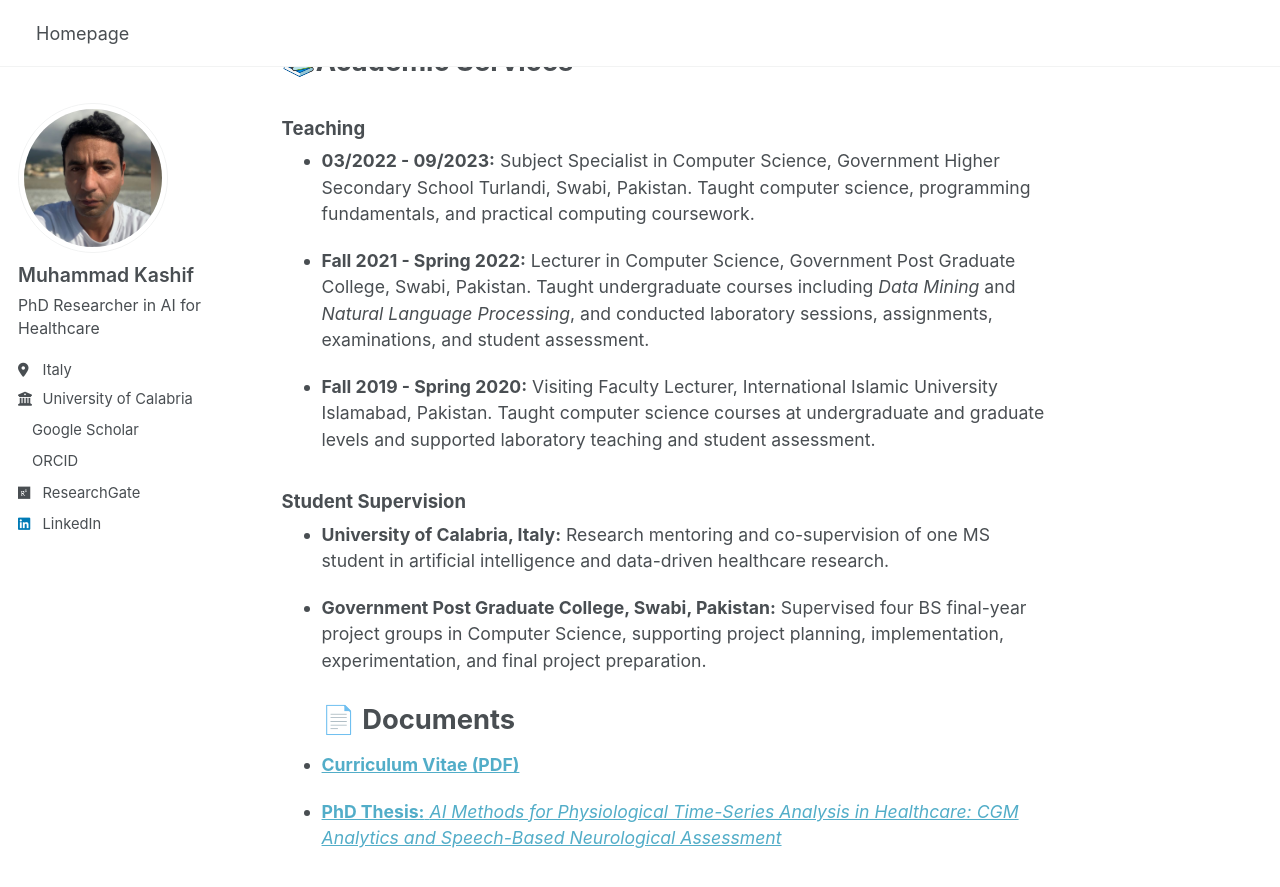
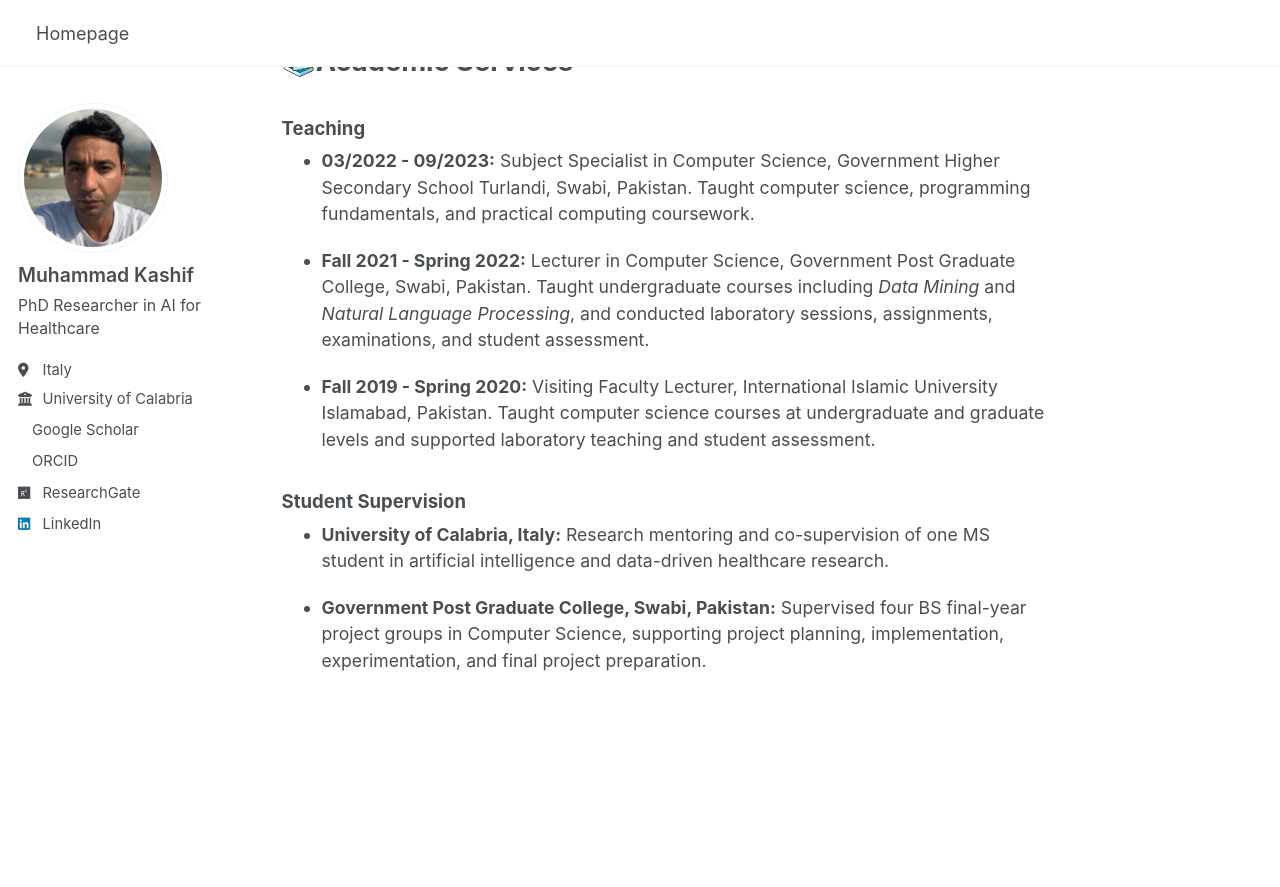
Before and after one commit to drkashifhon/drkashifhon.github.io, a Jekyll site: the page built from _pages/about.md, in a window 1280 px wide and 900 px high, scrolled down 3412 px. Shown: the top 887 px of the window. Built offline with Jekyll 4.4.1, drawn with Linux system fonts in a browser that asks for light colours; a style sheet for code colours, icons or effects is not loaded; after the commit the page ends 4134 px from its top, so only the background shows below that.

Commit message:
Update about.md

```diff
--- a/_pages/about.md
+++ b/_pages/about.md
@@ -102,9 +102,3 @@ In October 2026, I also joined a PNRR-funded research activity at DIMES as a Pos
 - **University of Calabria, Italy:** Research mentoring and co-supervision of one MS student in artificial intelligence and data-driven healthcare research.
 
 - **Government Post Graduate College, Swabi, Pakistan:** Supervised four BS final-year project groups in Computer Science, supporting project planning, implementation, experimentation, and final project preparation.
-
-  # 📄 Documents
-
-- [**Curriculum Vitae (PDF)**](/files/Kashif_CV.pdf)
-
-- [**PhD Thesis:** *AI Methods for Physiological Time-Series Analysis in Healthcare: CGM Analytics and Speech-Based Neurological Assessment*](/files/Kashif_Muhammad_PhD_Thesis.pdf)
```
